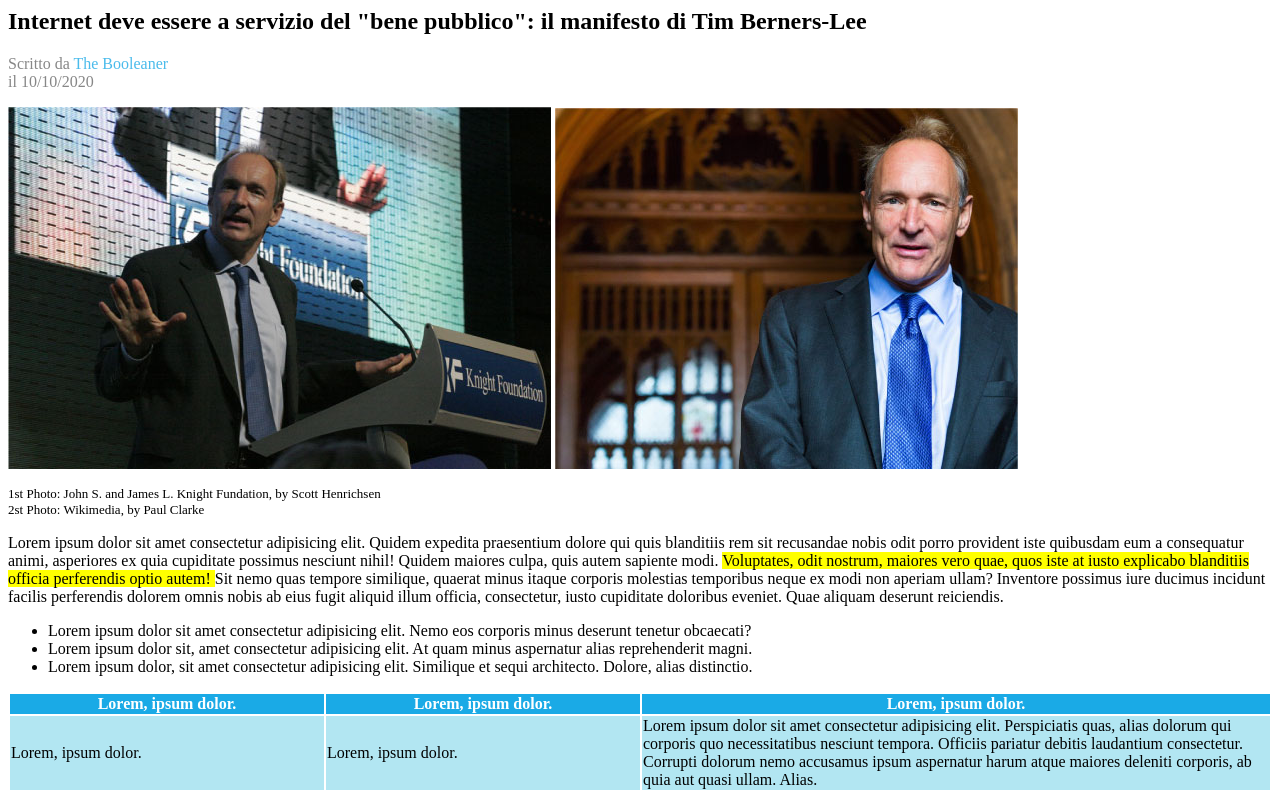
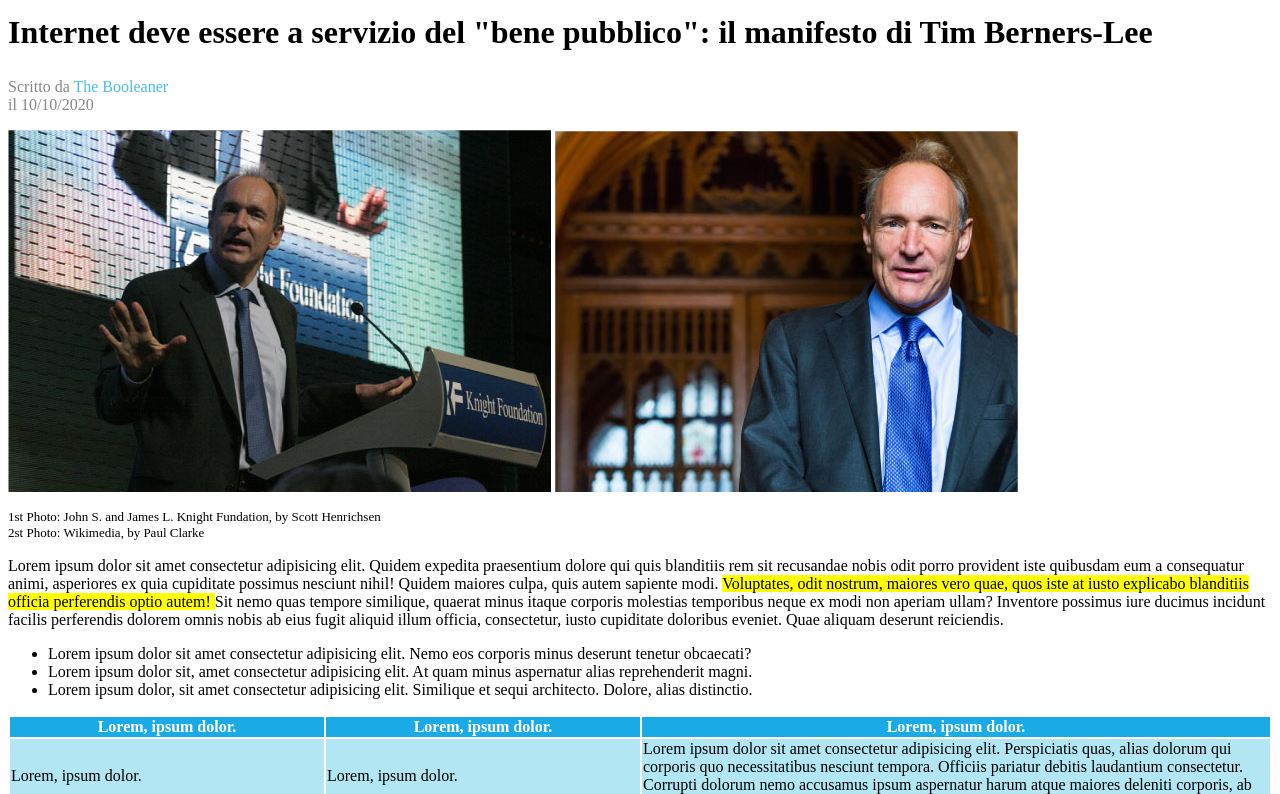
Before and after one commit to giuseppevignanello/html-css-booleaner, a plain HTML site: page index.html in a window 1280 px wide. Shown: the part 105-899 px from the top of the page. Drawn offline with Linux system fonts and the light colour scheme.

Commit message:
fix title size

```diff
--- a/css/style.css
+++ b/css/style.css
@@ -15,6 +15,9 @@ header {
 }
 
 /* title section */
+h1 {
+    font-size:xx-large
+}
 a {
     text-decoration: none;
     color: #4abbeb;
```
